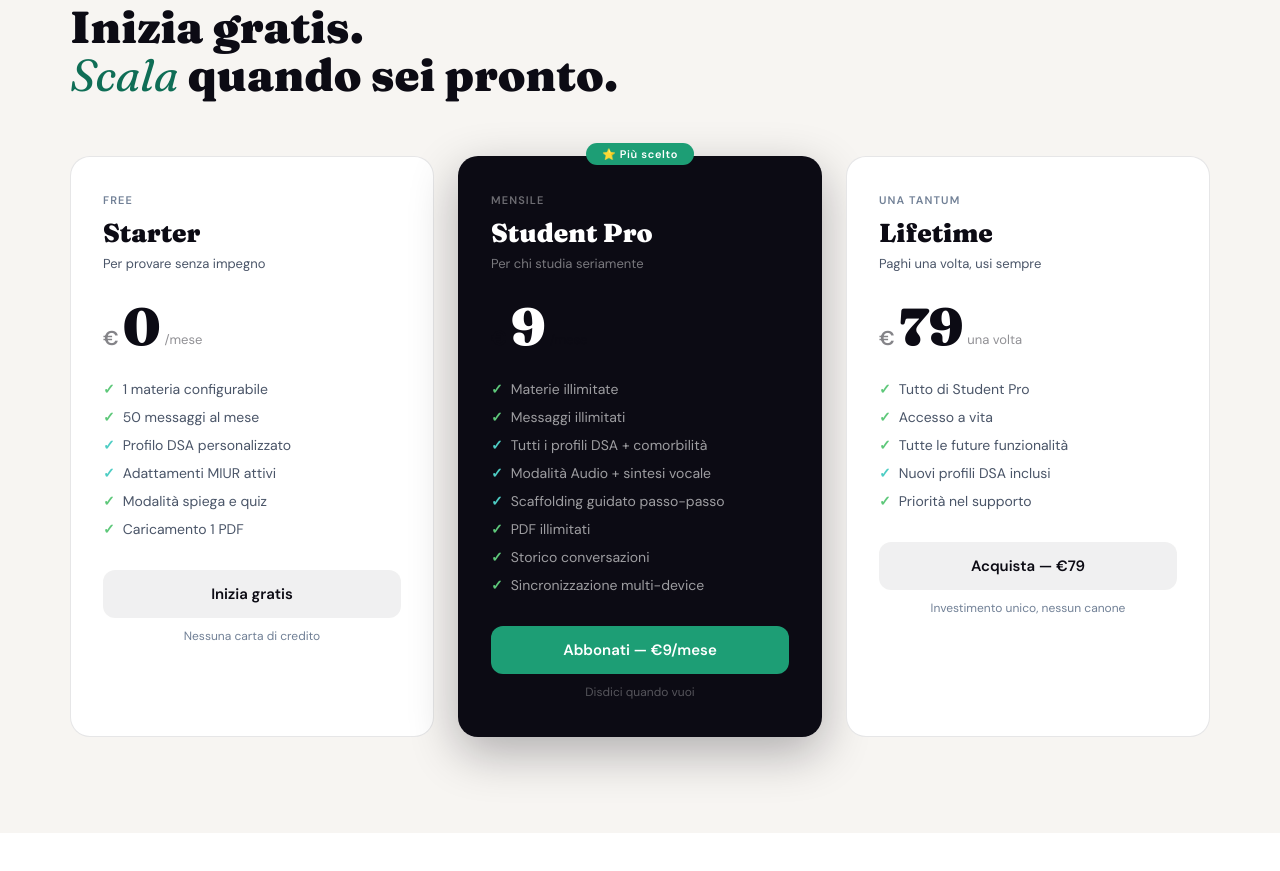
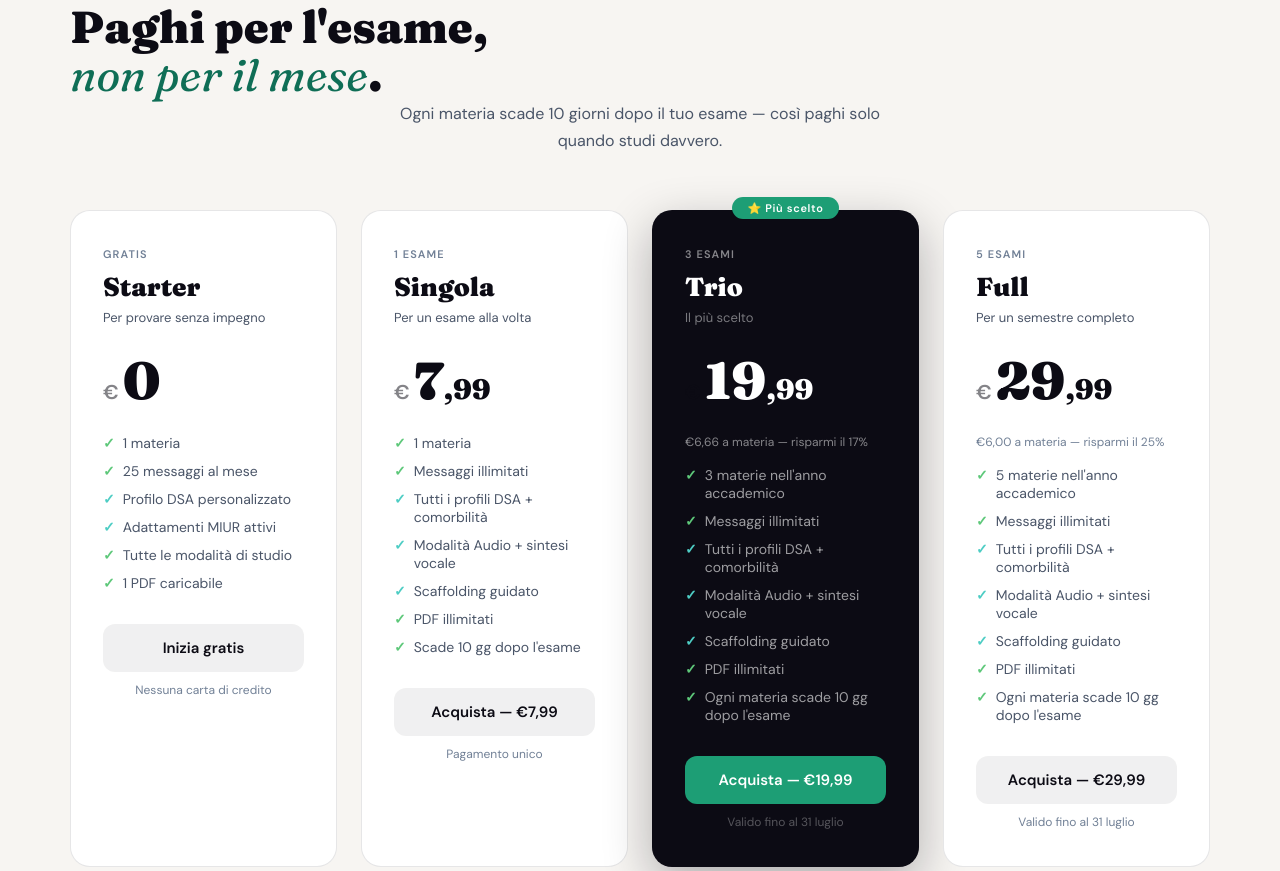
Before and after one commit to leonardo24177/ondamente, a plain HTML site: page index.html in a window 1280 px wide. Shown: the part 6008-6879 px from the top of the page. Drawn offline with nearby package versions, Linux system fonts and the light colour scheme.

Commit message:
Update SEO and pricing information in index.html

```diff
--- a/index.html
+++ b/index.html
@@ -3,41 +3,7 @@
 <head>
 <meta charset="UTF-8">
 <meta name="viewport" content="width=device-width, initial-scale=1.0">
-
-<!-- ── SEO BASE ── -->
-<title>OndaMente — Assistente universitario AI per studenti DSA</title>
-<meta name="description" content="OndaMente è l'assistente universitario AI che si adatta al tuo profilo cognitivo. Dislessia, ADHD, Discalculia, BES: studia come funziona il tuo cervello. Conforme alle linee guida MIUR. Gratis per iniziare.">
-<meta name="keywords" content="assistente universitario DSA, app DSA università, studio dislessia, ADHD università, discalculia app, BES studenti universitari, AI studio università, assistente AI dislessia, diritto allo studio DSA, MIUR DSA">
-<meta name="author" content="OndaMente">
-<meta name="robots" content="index, follow">
-<link rel="canonical" href="https://ondamente.it/">
-<!-- ── OPEN GRAPH ── -->
-<meta property="og:type" content="website">
-<meta property="og:url" content="https://ondamente.it/">
-<meta property="og:title" content="OndaMente — Assistente universitario AI per studenti DSA">
-<meta property="og:description" content="L'IA che si adatta al tuo modo di imparare. Dislessia, ADHD, Discalculia, BES: ogni risposta costruita intorno al tuo profilo. Conforme alle linee guida MIUR.">
-<meta property="og:image" content="https://ondamente.it/og-image.png">
-<meta property="og:image:width" content="1200">
-<meta property="og:image:height" content="630">
-<meta property="og:image:alt" content="OndaMente - Assistente universitario DSA">
-<meta property="og:locale" content="it_IT">
-<meta property="og:site_name" content="OndaMente">
-<!-- ── TWITTER CARD ── -->
-<meta name="twitter:card" content="summary_large_image">
-<meta name="twitter:title" content="OndaMente — Assistente universitario AI per studenti DSA">
-<meta name="twitter:description" content="L'IA che si adatta al tuo modo di imparare. Dislessia, ADHD, Discalculia, BES. Gratis per iniziare.">
-<meta name="twitter:image" content="https://ondamente.it/og-image.png">
-<!-- ── FAVICON ── -->
-<link rel="icon" type="image/svg+xml" href="favicon.svg">
-<link rel="apple-touch-icon" href="favicon.svg">
-<meta name="theme-color" content="#1D9E75">
-<!-- ── SCHEMA.ORG JSON-LD ── -->
-<script type="application/ld+json">
-{"@context":"https://schema.org","@type":"SoftwareApplication","name":"OndaMente","url":"https://ondamente.it","description":"Assistente universitario AI per studenti con DSA, ADHD, Discalculia e BES.","applicationCategory":"EducationApplication","operatingSystem":"Web","offers":{"@type":"Offer","price":"0","priceCurrency":"EUR"},"audience":{"@type":"EducationalAudience","educationalRole":"student"},"inLanguage":"it","featureList":["Supporto Dislessia","Supporto ADHD","Supporto Discalculia","Supporto BES","Sintesi vocale","Caricamento PDF universitari","Conforme linee guida MIUR DSA"]}
-</script>
-<!-- ── PERFORMANCE ── -->
-<link rel="preconnect" href="https://fonts.googleapis.com">
-<link rel="preconnect" href="https://fonts.gstatic.com" crossorigin>
+<title>OndaMente — L'assistente universitario che capisce il tuo modo di imparare</title>
 <style>
   @import url('https://fonts.googleapis.com/css2?family=Fraunces:ital,opsz,wght@0,9..144,300;0,9..144,700;0,9..144,900;1,9..144,400&family=DM+Sans:ital,wght@0,300;0,400;0,500;0,600;1,300&family=DM+Mono:wght@400;500&display=swap');
 
@@ -1003,71 +969,99 @@
 <section class="pricing-sec" id="prezzi">
   <div class="pricing-inner">
     <div class="sec-label">Prezzi</div>
-    <div class="sec-title">Inizia gratis.<br><em>Scala</em> quando sei pronto.</div>
-    <div class="pricing-grid">
+    <div class="sec-title">Paghi per l'esame,<br><em>non per il mese</em>.</div>
+    <p style="text-align:center;color:var(--muted);font-size:16px;max-width:520px;margin:0 auto 48px;line-height:1.7;">Ogni materia scade 10 giorni dopo il tuo esame — così paghi solo quando studi davvero.</p>
+    <div class="pricing-grid" style="grid-template-columns:repeat(4,1fr)">
+
+      <!-- FREE -->
       <div class="pricing-card reveal">
-        <div class="plan-head-tag">Free</div>
+        <div class="plan-head-tag">Gratis</div>
         <div class="plan-name">Starter</div>
         <div class="plan-tagline">Per provare senza impegno</div>
         <div class="plan-price-row">
           <span class="plan-cur">€</span>
           <span class="plan-price">0</span>
-          <span class="plan-per">/mese</span>
         </div>
         <ul class="plan-feats">
-          <li>1 materia configurabile</li>
-          <li>50 messaggi al mese</li>
+          <li>1 materia</li>
+          <li>25 messaggi al mese</li>
           <li class="dsa-feat">Profilo DSA personalizzato</li>
           <li class="dsa-feat">Adattamenti MIUR attivi</li>
-          <li>Modalità spiega e quiz</li>
-          <li>Caricamento 1 PDF</li>
+          <li>Tutte le modalità di studio</li>
+          <li>1 PDF caricabile</li>
         </ul>
         <a href="assistente.html" class="plan-btn">Inizia gratis</a>
         <div class="plan-note">Nessuna carta di credito</div>
       </div>
 
-      <div class="pricing-card pop reveal" style="transition-delay:0.1s">
-        <div class="plan-head-tag" style="color:rgba(255,255,255,0.4)">Mensile</div>
-        <div class="plan-name">Student Pro</div>
-        <div class="plan-tagline">Per chi studia seriamente</div>
+      <!-- 1 MATERIA -->
+      <div class="pricing-card reveal" style="transition-delay:0.05s">
+        <div class="plan-head-tag">1 esame</div>
+        <div class="plan-name">Singola</div>
+        <div class="plan-tagline">Per un esame alla volta</div>
         <div class="plan-price-row">
           <span class="plan-cur">€</span>
-          <span class="plan-price">9</span>
-          <span class="plan-per">/mese</span>
+          <span class="plan-price">7<span style="font-size:28px">,99</span></span>
         </div>
         <ul class="plan-feats">
-          <li>Materie illimitate</li>
+          <li>1 materia</li>
           <li>Messaggi illimitati</li>
           <li class="dsa-feat">Tutti i profili DSA + comorbilità</li>
           <li class="dsa-feat">Modalità Audio + sintesi vocale</li>
-          <li class="dsa-feat">Scaffolding guidato passo-passo</li>
+          <li class="dsa-feat">Scaffolding guidato</li>
           <li>PDF illimitati</li>
-          <li>Storico conversazioni</li>
-          <li>Sincronizzazione multi-device</li>
+          <li>Scade 10 gg dopo l'esame</li>
         </ul>
-        <button class="plan-btn" onclick="openCheckout('pro')">Abbonati — €9/mese</button>
-        <div class="plan-note">Disdici quando vuoi</div>
+        <button class="plan-btn" onclick="openCheckout('price_1TZ61ZA6Nd5i0DdoxcBNoLY8')">Acquista — €7,99</button>
+        <div class="plan-note">Pagamento unico</div>
       </div>
 
-      <div class="pricing-card reveal" style="transition-delay:0.2s">
-        <div class="plan-head-tag">Una tantum</div>
-        <div class="plan-name">Lifetime</div>
-        <div class="plan-tagline">Paghi una volta, usi sempre</div>
+      <!-- 3 MATERIE -->
+      <div class="pricing-card pop reveal" style="transition-delay:0.1s">
+        <div class="plan-head-tag" style="color:rgba(255,255,255,0.5)">3 esami</div>
+        <div class="plan-name">Trio</div>
+        <div class="plan-tagline">Il più scelto</div>
         <div class="plan-price-row">
           <span class="plan-cur">€</span>
-          <span class="plan-price">79</span>
-          <span class="plan-per">una volta</span>
+          <span class="plan-price">19<span style="font-size:28px">,99</span></span>
         </div>
+        <div style="font-size:12px;color:rgba(255,255,255,0.5);margin-bottom:16px;">€6,66 a materia — risparmi il 17%</div>
         <ul class="plan-feats">
-          <li>Tutto di Student Pro</li>
-          <li>Accesso a vita</li>
-          <li>Tutte le future funzionalità</li>
-          <li class="dsa-feat">Nuovi profili DSA inclusi</li>
-          <li>Priorità nel supporto</li>
+          <li>3 materie nell'anno accademico</li>
+          <li>Messaggi illimitati</li>
+          <li class="dsa-feat">Tutti i profili DSA + comorbilità</li>
+          <li class="dsa-feat">Modalità Audio + sintesi vocale</li>
+          <li class="dsa-feat">Scaffolding guidato</li>
+          <li>PDF illimitati</li>
+          <li>Ogni materia scade 10 gg dopo l'esame</li>
         </ul>
-        <button class="plan-btn" onclick="openCheckout('lifetime')">Acquista — €79</button>
-        <div class="plan-note">Investimento unico, nessun canone</div>
+        <button class="plan-btn" onclick="openCheckout('price_1TZ62JA6Nd5i0DdoeAnDeQlT')">Acquista — €19,99</button>
+        <div class="plan-note">Valido fino al 31 luglio</div>
       </div>
+
+      <!-- 5 MATERIE -->
+      <div class="pricing-card reveal" style="transition-delay:0.15s">
+        <div class="plan-head-tag">5 esami</div>
+        <div class="plan-name">Full</div>
+        <div class="plan-tagline">Per un semestre completo</div>
+        <div class="plan-price-row">
+          <span class="plan-cur">€</span>
+          <span class="plan-price">29<span style="font-size:28px">,99</span></span>
+        </div>
+        <div style="font-size:12px;color:var(--muted2);margin-bottom:16px;">€6,00 a materia — risparmi il 25%</div>
+        <ul class="plan-feats">
+          <li>5 materie nell'anno accademico</li>
+          <li>Messaggi illimitati</li>
+          <li class="dsa-feat">Tutti i profili DSA + comorbilità</li>
+          <li class="dsa-feat">Modalità Audio + sintesi vocale</li>
+          <li class="dsa-feat">Scaffolding guidato</li>
+          <li>PDF illimitati</li>
+          <li>Ogni materia scade 10 gg dopo l'esame</li>
+        </ul>
+        <button class="plan-btn" onclick="openCheckout('price_1TZ62sA6Nd5i0DdoH91GG4gU')">Acquista — €29,99</button>
+        <div class="plan-note">Valido fino al 31 luglio</div>
+      </div>
+
     </div>
   </div>
 </section>
```
